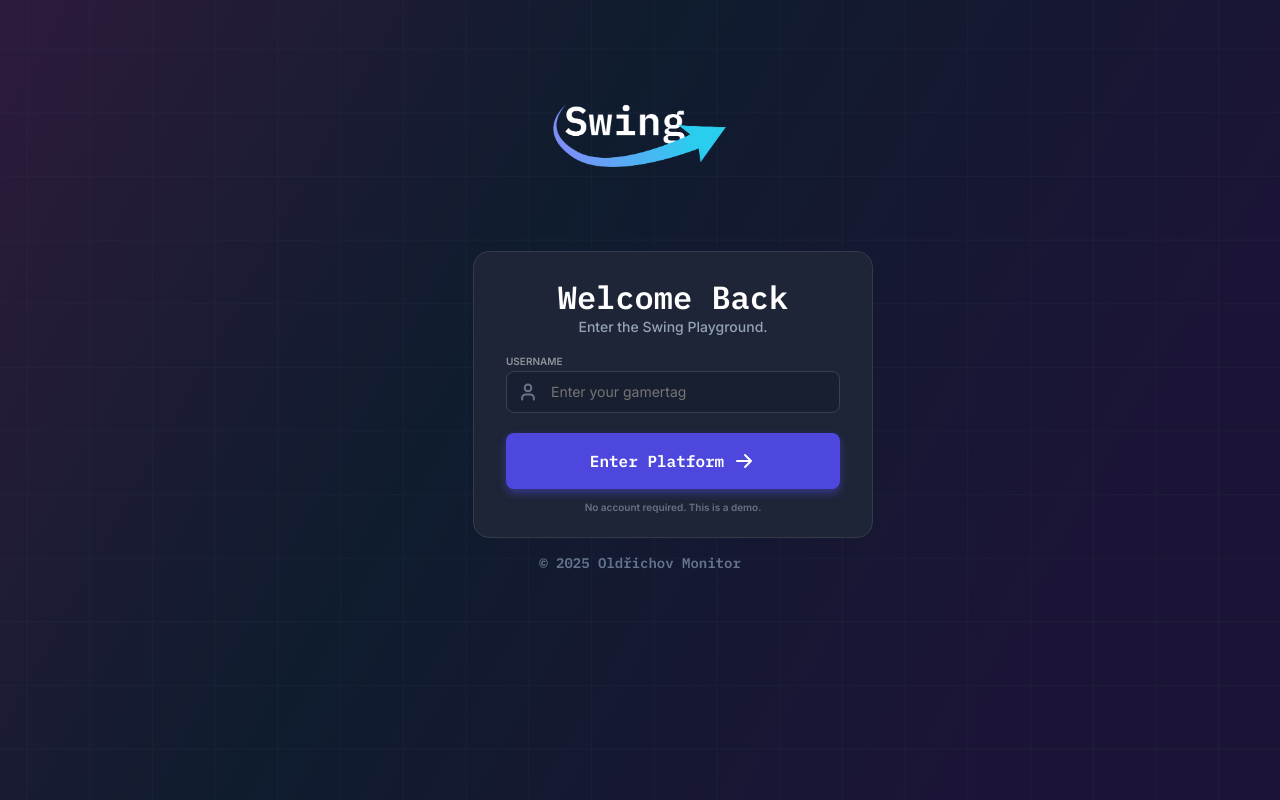
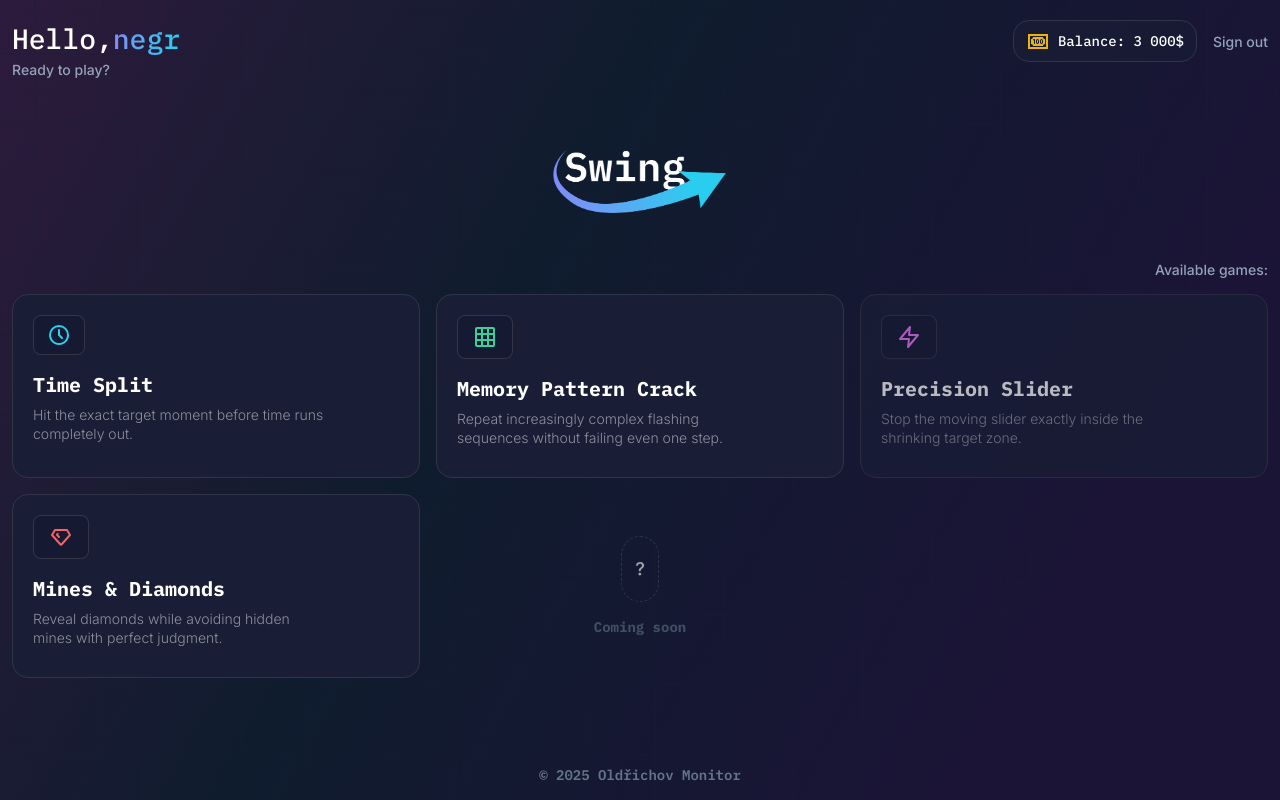
Before and after one commit to pslib-cz/2025-p3a-webgame-oldrichovmonitor, a React (Vite) app in the folder swing.client/: page / in a window 1280 px wide. Built offline with nearby package versions, Linux system fonts and the light colour scheme.

Commit message:
Add Footer and GridLines components
- Implemented Footer component with copyright text.
- Created GridLines component for visual grid representation.

```diff
--- a/swing.client/src/App.tsx
+++ b/swing.client/src/App.tsx
@@ -8,8 +8,8 @@ import MemoryPattern from "./pages/MemoryPattern";
 function App() {
   return (
     <Routes>
-      <Route path="/" element={<LogInPage />} />
-      <Route path="/homepage" element={<HomePage />} />
+      <Route path="/login" element={<LogInPage />} />
+      <Route path="/" element={<HomePage />} />
       <Route path="/mines" element={<MinesDimonds />} />
       <Route path="/timesplit" element={<TimeSplit />} />
       <Route path="/memmorypattern" element={<MemoryPattern/>}/>
--- /dev/null
+++ b/swing.client/src/components/Footer.tsx
@@ -0,0 +1,9 @@
+const Footer = () => {
+  return (
+    <footer>
+      <p className="footer__text">© 2025 Oldřichov Monitor</p>
+    </footer>
+  );
+};
+
+export default Footer;
--- /dev/null
+++ b/swing.client/src/components/GridLines.tsx
@@ -0,0 +1,7 @@
+const GridLines = () => {
+  return (
+    <span className="grid-lines"></span>
+  );
+};
+
+export default GridLines;
--- a/swing.client/src/css/components.css
+++ b/swing.client/src/css/components.css
@@ -34,12 +34,20 @@ styly specifické pro opakovaně použitelné React komponenty (např. Tlacitko,
 }
 .grid-lines {
   position: absolute;
-  inset: 0;
-  z-index: 0;
-  background-color: #30384d;
-  opacity: 0.2;
-  -webkit-mask: url(/images/grid-lines.svg) center/cover no-repeat;
-  mask: url(/images/grid-lines.svg) center/cover no-repeat;
+  top: 0;
+  left: 0;
+  width: 100%;
+  height: 100%;
+  z-index: 0; /* Nejnižší vrstva nad pozadím */
+
+  /* Použijeme rovnou obrázek, je to spolehlivější než maska */
+  background-image: url(/images/grid-lines.svg);
+  background-position: center top;
+  background-repeat: repeat; /* Opakovat vzor, aby byl všude */
+  background-size: auto; /* Necháme přirozenou velikost mřížky */
+
+  opacity: 0.3;
+  pointer-events: none;
 }
 footer {
   position: static;
--- a/swing.client/src/css/layout.css
+++ b/swing.client/src/css/layout.css
@@ -19,10 +19,26 @@ která ovlivňují celkovou strukturu.
   display: flex;
   flex-direction: column;
   align-items: stretch;
-  z-index: -1;
+  position: relative;
+  isolation: auto; /* Resetujeme pro jistotu */
 }
-.page > * {
+
+/* Všechny přímé děti stránky AŽ NA grid-lines budou v horní vrstvě */
+.page > *:not(.grid-lines) {
+  position: relative;
   z-index: 1;
+}
+
+/* Explicitně odstraníme předchozí pravidla, pokud tam zůstala */
+.page > header,
+.page > main,
+.page > footer {
+  z-index: 1;
+  position: relative;
+}
+
+.page > .grid-lines {
+  /* Z-index je řešen v components.css (z-index: 0) */
 }
 .home-page__header {
   padding: 1.25rem 0.75rem 2rem;
@@ -65,7 +81,8 @@ která ovlivňují celkovou strukturu.
   flex-direction: column;
   align-items: end;
   padding: 0.75rem;
-
+  max-width: 1280px;
+  margin: 0 auto;
   gap: 1rem;
 }
 .home-page__main {
@@ -258,7 +275,7 @@ která ovlivňují celkovou strukturu.
   display: flex;
   padding: 1.5rem 2rem;
 
-  width: min(100%, 24.625rem);
+  min-width: 24.625rem;
   flex-direction: column;
   align-items: center;
   gap: 0.75rem;
@@ -323,22 +340,22 @@ která ovlivňují celkovou strukturu.
   font-weight: 600;
   line-height: normal;
 }
-.game-page__nav{
+.game-page__nav {
   display: flex;
   align-items: center;
   gap: 1rem;
 }
 
 @media (max-width: 768px) {
-  .balance--order-switch{
+  .balance--order-switch {
     order: -1;
   }
-  .game-page__nav{
+  .game-page__nav {
     justify-content: space-between;
     width: 100%;
   }
 }
-.balance-info{
+.balance-info {
   display: flex;
 }
 
@@ -352,13 +369,11 @@ která ovlivňují celkovou strukturu.
 @media screen and (min-width: 768px) {
   .game-page__header-content-wrapper {
     flex-direction: row;
-
   }
 }
 @media screen and (max-width: 768px) {
   .game-page__header-content-wrapper {
     margin-bottom: 1rem;
-
   }
 }
 .game-page__header-title-wrapper {
@@ -487,7 +502,7 @@ která ovlivňují celkovou strukturu.
   font-family: "IBM Plex Mono";
   font-size: 1.2rem;
   text-align: start;
- /*  width: 100%; */
+  /*  width: 100%; */
   max-width: 100px; /* Or whatever width fits the design */
 }
 .bet-controls__button {
@@ -566,6 +581,6 @@ která ovlivňují celkovou strukturu.
   }
 } */
 
-.balance-info--header{
+.balance-info--header {
   margin: 0;
 }
--- a/swing.client/src/pages/HomePage.tsx
+++ b/swing.client/src/pages/HomePage.tsx
@@ -1,9 +1,12 @@
 import React from "react";
+import { Link } from "react-router-dom";
+import Footer from "../components/Footer";
+import GridLines from "../components/GridLines";
 
 const HomePage = () => {
   return (
     <div className="home-page page">
-      <span className="grid-lines"></span>
+      <GridLines />
       <header className=" home-page__header">
         <div className="page__section header__content-wrapper">
           <div className="home-page__title-text">
@@ -28,7 +31,13 @@ const HomePage = () => {
               </svg>
               <p className="subtitle ibmplexmono white">Balance: 3 000$</p>
             </div>
-            <p className="subtitle hoverable">Sign out</p>
+            <Link
+              to="/login"
+              className="subtitle hoverable"
+              style={{ textDecoration: "none" }}
+            >
+              Sign out
+            </Link>
           </div>
         </div>
       </header>
@@ -56,8 +65,9 @@ const HomePage = () => {
             </svg>
             <p className="subtitle ibmplexmono white">Balance: 3 000$</p>
           </div>
-          <section className="page__section home-page__games">
-            <a href="#" className="game-link">
+          <p className="subtitle">Available games:</p>
+          <div className="home-page__games">
+            <Link to="/timesplit" className="game-link">
               <article className="game">
                 <div className="game__icon">
                   <svg
@@ -70,16 +80,16 @@ const HomePage = () => {
                     <path
                       d="M1 10C1 11.1819 1.23279 12.3522 1.68508 13.4442C2.13738 14.5361 2.80031 15.5282 3.63604 16.364C4.47177 17.1997 5.46392 17.8626 6.55585 18.3149C7.64778 18.7672 8.8181 19 10 19C11.1819 19 12.3522 18.7672 13.4442 18.3149C14.5361 17.8626 15.5282 17.1997 16.364 16.364C17.1997 15.5282 17.8626 14.5361 18.3149 13.4442C18.7672 12.3522 19 11.1819 19 10C19 7.61305 18.0518 5.32387 16.364 3.63604C14.6761 1.94821 12.3869 1 10 1C7.61305 1 5.32387 1.94821 3.63604 3.63604C1.94821 5.32387 1 7.61305 1 10Z"
                       stroke="#24D3EF"
-                      stroke-width="2"
-                      stroke-linecap="round"
-                      stroke-linejoin="round"
+                      strokeWidth="2"
+                      strokeLinecap="round"
+                      strokeLinejoin="round"
                     />
                     <path
                       d="M10 5V10L13 13"
                       stroke="#24D3EF"
-                      stroke-width="2"
-                      stroke-linecap="round"
-                      stroke-linejoin="round"
+                      strokeWidth="2"
+                      strokeLinecap="round"
+                      strokeLinejoin="round"
                     />
                   </svg>
                 </div>
@@ -90,8 +100,8 @@ const HomePage = () => {
                   </p>
                 </div>
               </article>
-            </a>
-            <a href="#" className="game-link">
+            </Link>
+            <Link to="/memmorypattern" className="game-link">
               <article className="game">
                 <div className="game__icon">
                   <svg
@@ -115,8 +125,12 @@ const HomePage = () => {
                   </p>
                 </div>
               </article>
-            </a>
-            <a role="link" className="game-link">
+            </Link>
+            <Link
+              to="/homepage"
+              className="game-link"
+              style={{ pointerEvents: "none", opacity: 0.7 }}
+            >
               <article className="game">
                 <div className="game__icon">
                   <svg
@@ -129,9 +143,9 @@ const HomePage = () => {
                     <path
                       d="M13 2L3 14H12L11 22L21 10H12L13 2Z"
                       stroke="#E979F9"
-                      stroke-width="2"
-                      stroke-linecap="round"
-                      stroke-linejoin="round"
+                      strokeWidth="2"
+                      strokeLinecap="round"
+                      strokeLinejoin="round"
                     />
                   </svg>
                 </div>
@@ -143,8 +157,8 @@ const HomePage = () => {
                   </p>
                 </div>
               </article>
-            </a>
-            <a href="#" className="game-link">
+            </Link>
+            <Link to="/mines" className="game-link">
               <article className="game">
                 <div className="game__icon">
                   <svg
@@ -157,16 +171,16 @@ const HomePage = () => {
                     <path
                       d="M6 5H18L21 10L12.5 19.5C12.4348 19.5665 12.357 19.6194 12.2712 19.6554C12.1853 19.6915 12.0931 19.7101 12 19.7101C11.9069 19.7101 11.8147 19.6915 11.7288 19.6554C11.643 19.6194 11.5652 19.5665 11.5 19.5L3 10L6 5Z"
                       stroke="#F46464"
-                      stroke-width="2"
-                      stroke-linecap="round"
-                      stroke-linejoin="round"
+                      strokeWidth="2"
+                      strokeLinecap="round"
+                      strokeLinejoin="round"
                     />
                     <path
                       d="M10 12L8 9.80005L8.6 8.80005"
                       stroke="#F46464"
-                      stroke-width="2"
-                      stroke-linecap="round"
-                      stroke-linejoin="round"
+                      strokeWidth="2"
+                      strokeLinecap="round"
+                      strokeLinejoin="round"
                     />
                   </svg>
                 </div>
@@ -178,7 +192,7 @@ const HomePage = () => {
                   </p>
                 </div>
               </article>
-            </a>
+            </Link>
             <article className="game comming-soon">
               <div className="game__icon comming-soon__icon">
                 <svg
@@ -198,12 +212,10 @@ const HomePage = () => {
                 Coming soon
               </p>
             </article>
-          </section>
+          </div>
         </div>
       </main>
-      <footer>
-        <p className="footer__text">© 2025 Oldřichov Monitor</p>
-      </footer>
+      <Footer />
     </div>
   );
 };
--- a/swing.client/src/pages/LogInPage.tsx
+++ b/swing.client/src/pages/LogInPage.tsx
@@ -1,5 +1,7 @@
 import React, { useState } from "react";
-import { useNavigate } from "react-router-dom";
+import { Link, useNavigate } from "react-router-dom";
+import Footer from "../components/Footer";
+import GridLines from "../components/GridLines";
 
 const LogInPage = () => {
   const [username, setUsername] = useState("");
@@ -13,7 +15,7 @@ const LogInPage = () => {
 
   return (
     <div className="login-page page">
-      <span className="grid-lines"></span>
+      <GridLines />
       <header className="login-page__header">
         <img
           className="logo"
@@ -64,7 +66,7 @@ const LogInPage = () => {
                 />
               </div>
             </div>
-            <a href="#" className="button">
+            <Link to="/" className="button">
               <p className="button__text">Enter Platform</p>
               <svg
                 className="button__icon"
@@ -82,16 +84,14 @@ const LogInPage = () => {
                   stroke-linejoin="round"
                 />
               </svg>
-            </a>
+            </Link>
           </div>
           <p className="login-page__card-subtext">
             No account required. This is a demo.
           </p>
         </article>
       </main>
-      <footer>
-        <p className="footer__text">© 2025 Oldřichov Monitor</p>
-      </footer>
+      <Footer />
     </div>
   );
 };
--- a/swing.client/src/pages/MemoryPattern.tsx
+++ b/swing.client/src/pages/MemoryPattern.tsx
@@ -1,4 +1,6 @@
 import React, { useState } from "react";
+import Footer from "../components/Footer";
+import GridLines from "../components/GridLines";
 
 interface Tile {
   id: number;
--- a/swing.client/src/pages/PrecisionSlider.tsx
+++ b/swing.client/src/pages/PrecisionSlider.tsx
@@ -0,0 +1,2 @@
+import Footer from "../components/Footer";
+import GridLines from "../components/GridLines";
--- a/swing.client/src/pages/TimeSplit.tsx
+++ b/swing.client/src/pages/TimeSplit.tsx
@@ -1,4 +1,6 @@
 import { useState, useRef, useEffect } from "react";
+import Footer from "../components/Footer";
+import GridLines from "../components/GridLines";
 
 const TimeSplit = () => {
   const [targetTime, setTargetTime] = useState(7000);
```
Also changed, not shown: swing.client/src/pages/MinesDimonds.tsx (+57 -8 lines), 2 other files (tests, documents, lock files or other folders).
